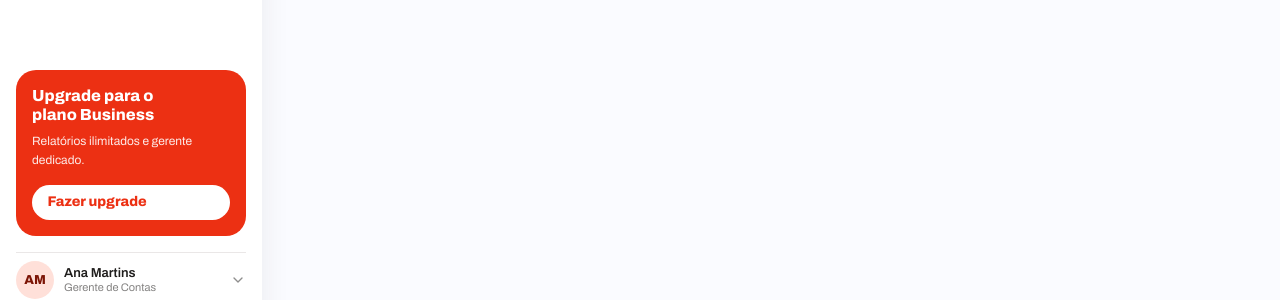
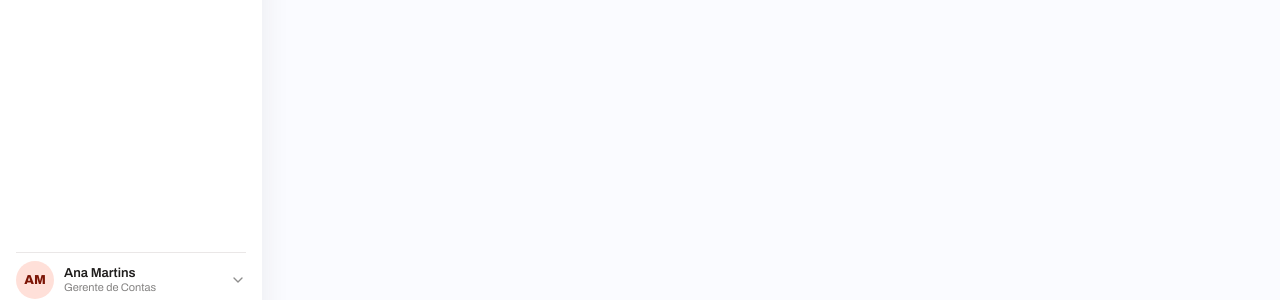
Before and after one commit to notaboutdollar/Suporte-Inventy-money, a Next.js app: page /suporte in a window 1280 px wide. Shown: the part 444-744 px from the top of the page. Built offline with nearby package versions, Linux system fonts and the light colour scheme; no server answers; the database is empty.

Commit message:
chore: remove card de upgrade da sidebar (nao aplica pra uso interno)

```diff
--- a/app/(app)/_components/sidebar.tsx
+++ b/app/(app)/_components/sidebar.tsx
@@ -42,37 +42,6 @@ export function Sidebar() {
       </nav>
 
       <div style={{ marginTop: "auto", display: "flex", flexDirection: "column", gap: "var(--space-4)" }}>
-        <div
-          style={{
-            background: "var(--color-accent)",
-            color: "#ffffff",
-            borderRadius: 20,
-            padding: "var(--space-4)",
-            display: "flex",
-            flexDirection: "column",
-            gap: "var(--space-2)",
-          }}
-        >
-          <div style={{ fontFamily: "var(--font-heading)", fontWeight: 800, fontSize: 16, lineHeight: 1.2 }}>
-            Upgrade para o
-            <br />
-            plano Business
-          </div>
-          <div style={{ fontSize: 12, opacity: 0.9 }}>Relatórios ilimitados e gerente dedicado.</div>
-          <button
-            className="btn"
-            style={{
-              background: "#ffffff",
-              color: "var(--color-accent)",
-              borderRadius: "var(--r-pill)",
-              marginTop: "var(--space-2)",
-              justifyContent: "flex-start",
-            }}
-          >
-            Fazer upgrade
-          </button>
-        </div>
-
         <details>
           <summary
             style={{
```
